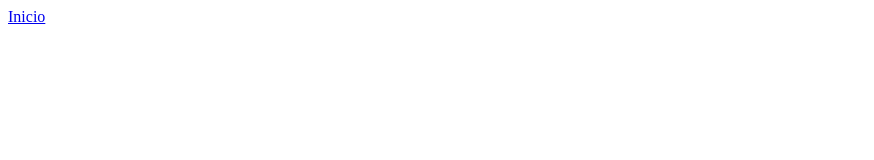
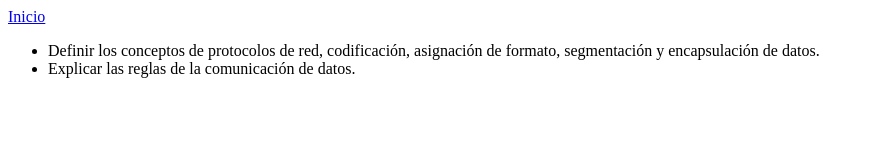
Before and after one commit to Matachora/edwinWorks, a plain HTML site: page fundamentos/070624/070624_a1_protocolosDeRed.html in a window 1280 px wide. Shown: the whole page, without its empty margins (0-874 px from the left). Drawn offline with Linux system fonts and the light colour scheme.

Commit message:
a1 indicaciones

```diff
--- a/fundamentosDeRedes/070624_/070624_a1_protocolosDeRed.html
+++ b/fundamentos/070624/070624_a1_protocolosDeRed.html
@@ -7,5 +7,9 @@
 </head>
 <body>
     <a href="../../index.html">Inicio</a>
+    <ul>
+      <li>Definir los conceptos de protocolos de red, codificación, asignación de formato, segmentación y encapsulación de datos.</li>
+      <li>Explicar las reglas de la comunicación de datos.</li>
+    </ul>
 </body>
 </html>
```
